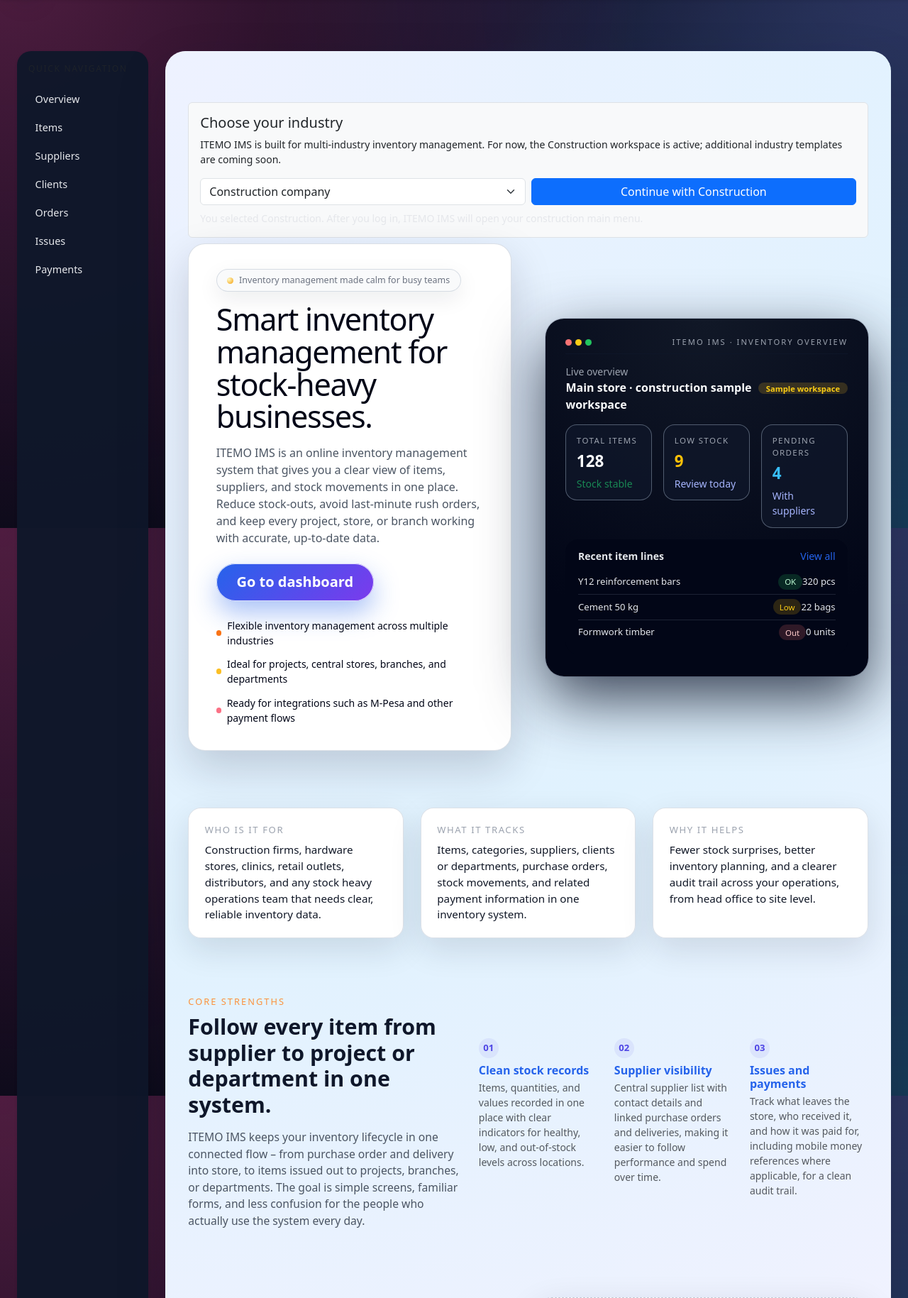
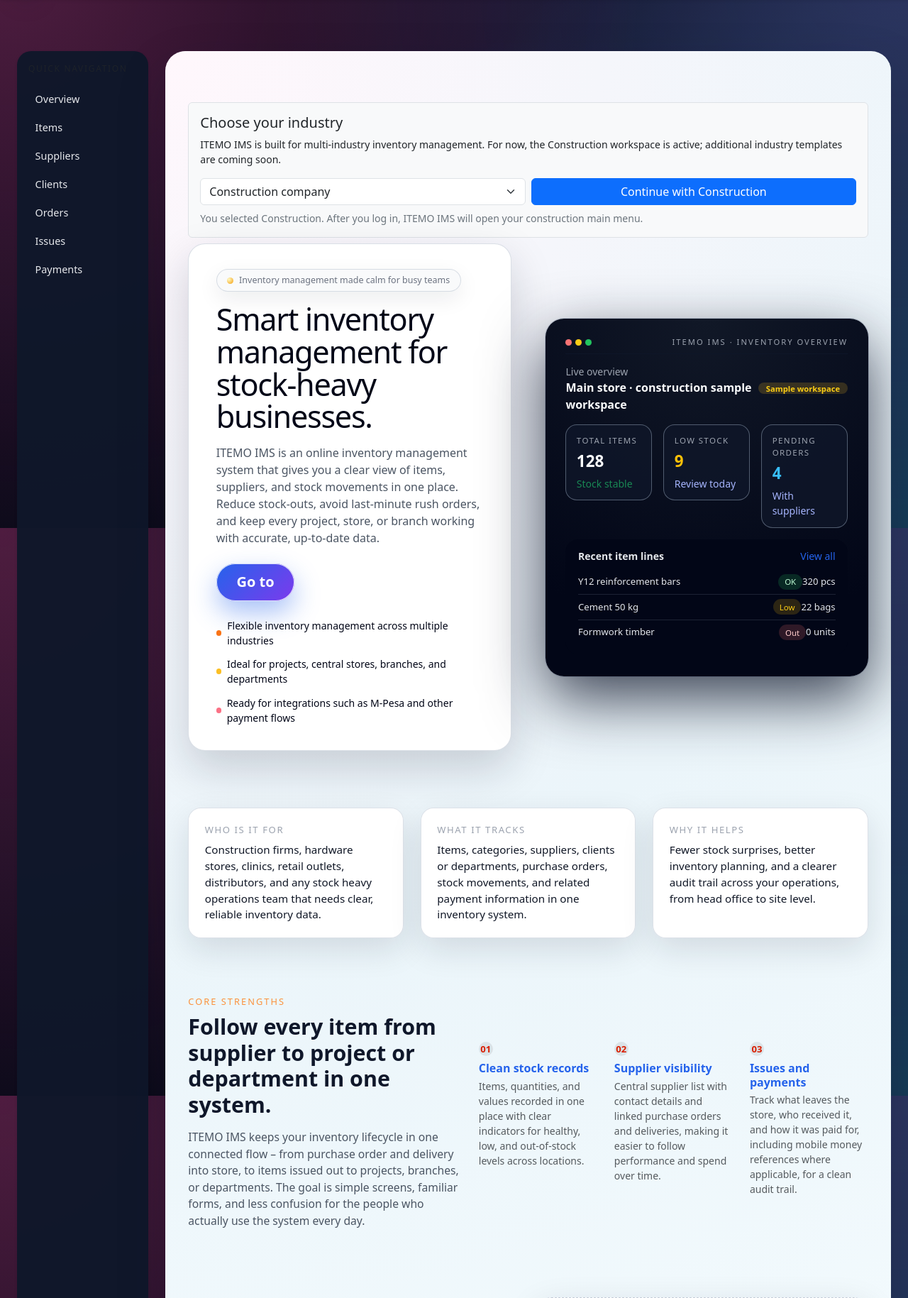
Before and after one commit to wdiana78/itemo_IMS, a Django app: page / in a window 1280 px wide. Shown: the part 56-1885 px from the top of the page at 71% size. Run offline with Django 5.2, Linux system fonts and the light colour scheme; a user stored in the database is signed in; some libraries are stand-ins or nearby versions.

Commit message:
Update landing, contact, footer, main menu and styles

```diff
--- a/static/style/css/main.css
+++ b/static/style/css/main.css
@@ -33,7 +33,7 @@
     border-radius: 28px;
     padding: 3rem 2rem 3rem;
     background:
-        radial-gradient(circle at top left, #eef2ff 0, #e0f2fe 45%, #fdf2ff 100%);
+        radial-gradient(circle at top left, #fff7fc 0, #ebf5fa 45%, #f7fdff 100%);
     box-shadow: 0 28px 70px rgba(15, 23, 42, 0.18);
     overflow: hidden;
 }
@@ -400,14 +400,14 @@
     display: inline-flex;
     align-items: center;
     justify-content: center;
-    width: 28px;
-    height: 28px;
+    width: 20px;
+    height: 20px;
     border-radius: 999px;
     font-size: 0.82rem;
     font-weight: 600;
     margin-bottom: 0.5rem;
-    background: rgba(79, 70, 229, 0.08);
-    color: #4f46e5;
+    background: rgba(1, 1, 1, 0.08);
+    color: #d91f02;
 }
 
 /* ========== Workflow ========== */
@@ -481,7 +481,7 @@
 .cta-band {
     border-radius: 28px;
     padding: 1.9rem 2.2rem;
-    background: linear-gradient(120deg, #2563eb, #7c3aed, #f97316);
+    background: linear-gradient(120deg, #2563eb, #7c3aed, #f97316);  /*specifies direction the colors should move in*/
     box-shadow:
         0 22px 60px rgba(37, 99, 235, 0.45),
         0 0 0 1px rgba(255, 255, 255, 0.45);
--- a/templates/base.html
+++ b/templates/base.html
@@ -1,9 +1,9 @@
-{% load static %}
 <!DOCTYPE html>
 <html lang="en">
 <head>
     <meta charset="UTF-8">
     <title>{% block title %}ITEMO IMS{% endblock %}</title>
+    {% load static %}
     <meta name="viewport" content="width=device-width, initial-scale=1">
 
     <!-- Bootstrap and main stylesheet -->
--- a/templates/contact.html
+++ b/templates/contact.html
@@ -1,7 +1,7 @@
 {% extends 'base.html' %}
 {% block title %}Contact | ITEMO IMS{% endblock %}
 
-{# Optional: this block only works if you add a "sidebar" block in base.html as shown later #}
+
 {% block sidebar %}{% endblock %}
 
 {% block content %}
--- a/templates/landing.html
+++ b/templates/landing.html
@@ -1,8 +1,10 @@
 {% extends 'base.html' %}
 {% block title %}Home | ITEMO IMS{% endblock %}
 {% load static %}
+
+
+
 {% block content %}
-
 <div class="landing-shell">
 
     <!-- INDUSTRY CHOOSER BAND (just below header) -->
@@ -31,7 +33,7 @@
             </div>
         </div>
 
-        <p id="industryInfo" class="small mt-2 mb-0">
+        <p id="industryInfo" class="small mt-2 mb-0 text-secondary">
             You selected Construction. After you log in, ITEMO IMS will open your construction main menu.
         </p>
     </div>
@@ -68,8 +70,8 @@
     </script>
 
     <!-- HERO -->
-    <section class="landing-hero section-spaced">
-        <div class="row align-items-center gy-4 gx-lg-5">
+    <section class="landing-hero section-spaced">   <!--landing-hero is custom styling. section-spaced likely gives padding/margin between sections-->
+        <div class="row align-items-center gy-4 gx-lg-5">   <!--gy-4 = vertical gap between rows. gx-lg-5 = horizontal gap on large screens.-->
             <!-- Left: text -->
             <div class="col-lg-6">
                 <div class="hero-copy-panel">
@@ -78,7 +80,7 @@
                         Inventory management made calm for busy teams
                     </span>
 
-                    <h1 class="hero-title mb-3">
+                    <h1 class="hero-title mb-3">  <!--small colored dot icon-->
                         Smart inventory management for stock-heavy businesses.
                     </h1>
 
@@ -91,8 +93,8 @@
 
                     <div class="d-flex flex-wrap gap-2 mb-4">
                         {% if user.is_authenticated %}
-                            <a href="{% url 'store:dashboard' %}" class="btn btn-lg btn-brand-primary">
-                                Go to dashboard
+                            <a href="{% url 'store:main_menu' %}" class="btn btn-lg btn-brand-primary">
+                                Go to
                             </a>
                         {% else %}
                             <a href="{% url 'users:register' %}" class="btn btn-lg btn-brand-primary">
@@ -104,12 +106,12 @@
                         {% endif %}
                     </div>
 
-                    <div class="hero-meta small">
+                    <div class="hero-meta small">   <!--is a block of smaller feature notes.-->
                         <div class="hero-meta-item">
                             <span class="dot dot-orange me-2"></span> Flexible inventory management across multiple industries
                         </div>
                         <div class="hero-meta-item">
-                            <span class="dot dot-amber me-2"></span> Ideal for projects, central stores, branches, and departments
+                            <span class="dot dot-amber me-2"></span> Ideal for projects, central stores, branches, and departments    <!-- me-2 = margin end of 2 to right side) -->
                         </div>
                         <div class="hero-meta-item">
                             <span class="dot dot-rose me-2"></span> Ready for integrations such as M-Pesa and other payment flows
@@ -197,8 +199,8 @@
     </section>
 
     <!-- WHO / WHAT / WHY STRIP -->
-    <section class="section-spaced landing-strip">
-        <div class="row gy-3 gx-md-4">
+    <section class="section-spaced landing-strip">  <!--custom css class that adds vertical spacinglike margin top.-->
+        <div class="row gy-3 gx-md-4">   <!--gy=3 means vertical spacing is always applied btwn rows no matter the device. gx-md-4 = horizontal gap on medium+ screens-->
             <div class="col-md-4">
                 <div class="info-strip-card">
                     <div class="info-strip-label">Who is it for</div>
@@ -360,8 +362,8 @@
                 </div>
                 <div class="col-md-4 text-md-end">
                     {% if user.is_authenticated %}
-                        <a href="{% url 'store:dashboard' %}" class="btn btn-light btn-lg">
-                            Open dashboard
+                        <a href="{% url 'store:main_menu' %}" class="btn btn-light btn-lg">
+                            Open Main Menu
                         </a>
                     {% else %}
                         <a href="{% url 'users:register' %}" class="btn btn-light btn-lg">
```
Also changed, not shown: templates/store/main_menu.html (+4 -4 lines), db.sqlite3.
